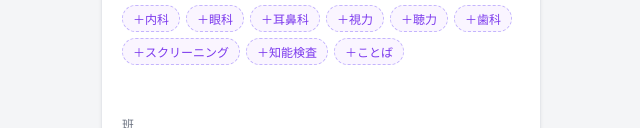
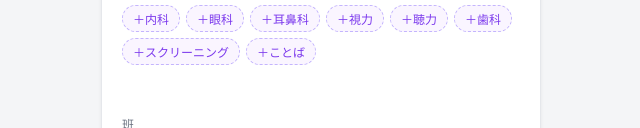
Before and after one commit to Kou-no1/shugakuji, a plain HTML site: page index.html in a window 1280 px wide. Shown: the part 371-499 px from the top of the page, without its empty margins (319-959 px from the left). Drawn offline with Linux system fonts and the light colour scheme.

Commit message:
Update index.html

```diff
--- a/index.html
+++ b/index.html
@@ -157,7 +157,6 @@ tr:last-child td{border-bottom:none}
       <button class="preset-btn" onclick="cAddPreset('聴力')">＋聴力</button>
       <button class="preset-btn" onclick="cAddPreset('歯科')">＋歯科</button>
       <button class="preset-btn" onclick="cAddPreset('スクリーニング')">＋スクリーニング</button>
-      <button class="preset-btn" onclick="cAddPreset('知能検査')">＋知能検査</button>
       <button class="preset-btn" onclick="cAddPreset('ことば')">＋ことば</button>
     </div>
     <div class="tag-list" id="c-cp-tags"></div>
@@ -245,7 +244,6 @@ tr:last-child td{border-bottom:none}
         <button class="preset-btn" onclick="addPreset('聴力')">＋聴力</button>
         <button class="preset-btn" onclick="addPreset('歯科')">＋歯科</button>
         <button class="preset-btn" onclick="addPreset('スクリーニング')">＋スクリーニング</button>
-        <button class="preset-btn" onclick="addPreset('知能検査')">＋知能検査</button>
         <button class="preset-btn" onclick="addPreset('ことば')">＋ことば</button>
       </div>
       <div class="tag-list" id="cp-tags"></div>
```
